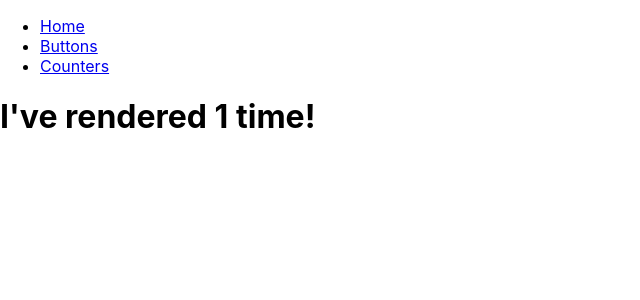
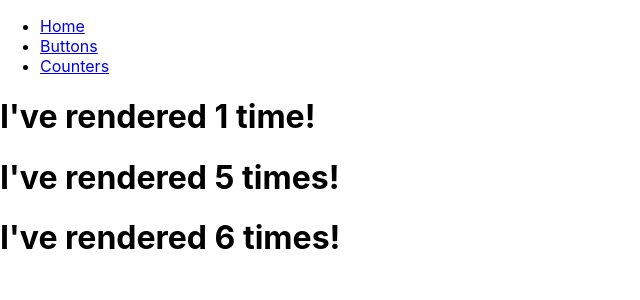
Before and after one commit to ENTLR/react-hel, a React (Create React App) app: page /Counters in a window 1280 px wide. Shown: the top 300 px of the page, without its empty margins (0-640 px from the left). Built offline with nearby package versions, Linux system fonts and the light colour scheme.

Commit message:
Counter final + database

```diff
--- a/src/pages/Counters.jsx
+++ b/src/pages/Counters.jsx
@@ -3,6 +3,8 @@ import { useState, useEffect } from "react";
 
 export const Counters = () => {
 	const [count, setCount] = useState(0);
+	const [count2, setCount2] = useState(0);
+	const [count3, setCount3] = useState(0);
 
 	useEffect( () => {
 		setTimeout(function () {
@@ -10,9 +12,23 @@ export const Counters = () => {
 		}, 1000);
 	}, []);
 
+	useEffect(() => {
+		setTimeout(function () {
+			setCount2(count2 + 1);
+		}, 1000);
+	});
+
+	useEffect( () => {
+		setCount3(count3 + 1);
+	}, [count2]);
+
+
+
 	return (
 		<div>
 			<h1>I've rendered {count} time!</h1>
+			<h1>I've rendered {count2} times!</h1>
+			<h1>I've rendered {count3} times!</h1>
 		</div>
 	);
 }
```
Also changed, not shown: src/pages/itemDatabase.js (added, +22 -0 lines).
